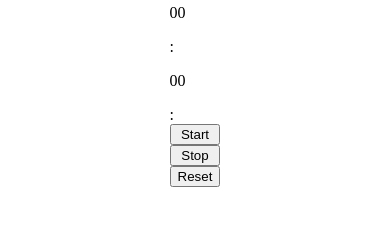
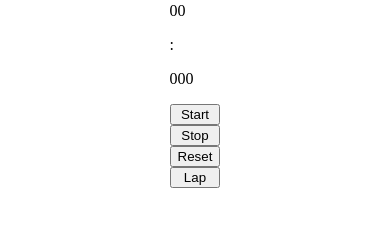
Before and after one commit to Shopify/eng-intern-assessment-react-native, a React Native app: screen / in a window 390 px wide. Shown: the part 403-630 px from the top of the page. Built offline with nearby package versions, Linux system fonts and the light colour scheme.

Commit message:
implemented part of milliseconds
still needs to be worked on

```diff
--- a/src/StopWatch.tsx
+++ b/src/StopWatch.tsx
@@ -3,21 +3,28 @@ import { View } from "react-native";
 import StopWatchButton from "./StopWatchButton";
 
 export default function StopWatch() {
-  const [stop, setStop] = useState<boolean>(false);
   const [currentTime, setCurrentTime] = useState<number>(0);
   const [timeArray, setTimeArray] = useState<Array<number | String>>([]);
 
   function calculateTimer(currentTime: number): Array<number | String> {
-    let hours: number = Math.floor(currentTime / 3600);
-    let minutes: number = Math.floor((currentTime - hours * 3600) / 60);
-    let seconds: number = currentTime - hours * 3600 - minutes * 60;
-    let milliseconds: number = Math.floor((currentTime % 1) * 1000);
+    let totalMilliseconds: number = Math.floor(currentTime);
+
+    let hours: number = Math.floor(totalMilliseconds / (3600 * 1000));
+    let minutes: number = Math.floor(
+      (totalMilliseconds % (3600 * 1000)) / (60 * 1000)
+    );
+    let seconds: number = Math.floor((totalMilliseconds % (60 * 1000)) / 1000);
+    let milliseconds: number = totalMilliseconds % 1000;
 
     let formatHours = hours < 10 ? `0${hours}` : hours;
     let formatMinutes = minutes < 10 ? `0${minutes}` : minutes;
     let formatSeconds = seconds < 10 ? `0${seconds}` : seconds;
     let formatMilliseconds =
-      milliseconds < 10 ? `0${milliseconds}` : milliseconds;
+      milliseconds < 10
+        ? `00${milliseconds}`
+        : milliseconds < 100
+        ? `0${milliseconds}`
+        : `${milliseconds}`;
 
     return [formatHours, formatMinutes, formatSeconds, formatMilliseconds];
   }
@@ -36,8 +43,7 @@ export default function StopWatch() {
       <p>{timeArray[2]}</p>
       <span>:</span>
       <p>{timeArray[3]}</p>
-      <span>:</span>
-      <StopWatchButton setTime={setCurrentTime} />
+      <StopWatchButton setTime={setCurrentTime} currentTime={currentTime} />
     </View>
   );
 }
--- a/src/StopWatchButton.tsx
+++ b/src/StopWatchButton.tsx
@@ -2,17 +2,19 @@ import React, { useState } from "react";
 import { View } from "react-native";
 
 type Props = {
+  currentTime: number;
   setTime: Function;
 };
 
 export default function StopWatchButton(props: Props) {
-  const { setTime } = props;
+  const { setTime, currentTime } = props;
   const [intervalId, setIntervalId] = useState<number>(0);
+  const [lapData] = useState<Object[]>([]);
 
   const handleStart = () => {
     let interval: any = setInterval(() => {
       setTime((prev: number) => prev + 1);
-    }, 1000);
+    }, 1);
 
     setIntervalId(interval);
   };
@@ -26,11 +28,19 @@ export default function StopWatchButton(props: Props) {
     setTime(0);
   };
 
+  const handleLap = (currentTime: number) => {
+    lapData.push({
+      lapTime: lapData.length,
+      currentLapTime: currentTime,
+    });
+  };
+
   return (
     <View>
       <button onClick={handleStart}>Start</button>
       <button onClick={handleStop}>Stop</button>
       <button onClick={handleReset}>Reset</button>
+      <button onClick={handleLap(currentTime)}>Lap</button>
     </View>
   );
 }
```
